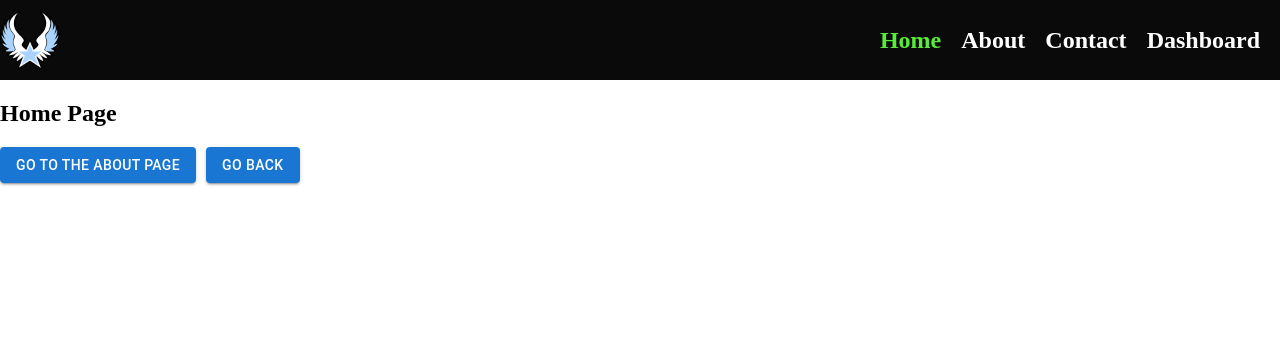
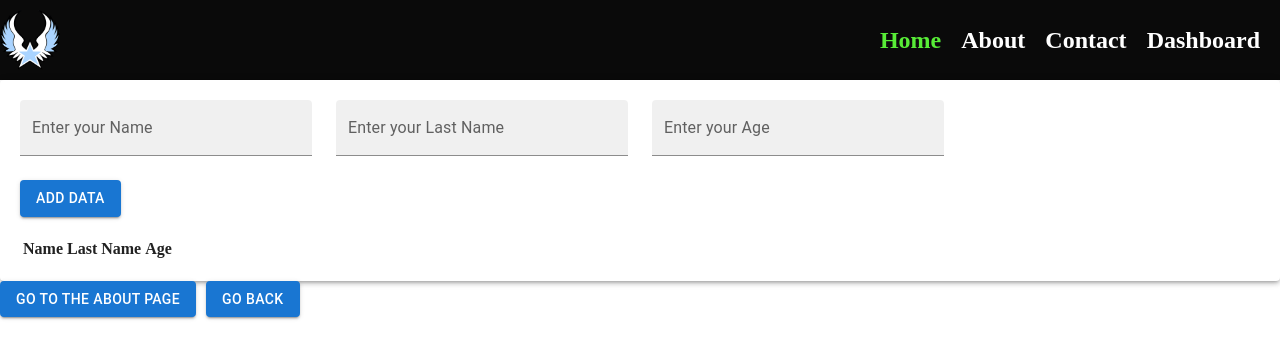
Before and after one commit to Ujala-355/NavFusion_Router, a React (Create React App) app: page / in a window 1280 px wide. Shown: the top 358 px of the page. Built offline with nearby package versions, Linux system fonts and the light colour scheme.

Commit message:
home page createuser information

```diff
--- a/src/Home/home.js
+++ b/src/Home/home.js
@@ -1,6 +1,7 @@
 import React from "react";
 import Button from "@mui/material/Button";
 import {useNavigate} from "react-router-dom";
+import Data from "./information"
 const Home=()=>{
     const navigate=useNavigate()
     const handle=()=>{
@@ -11,8 +12,8 @@ const Home=()=>{
     }
     return(
         <>
+            <Data/>
             <section>
-                <h1>Home Page</h1>
                 <Button onClick={handle} variant="contained" style={buttonStyle} >Go to the About page</Button>
                 <Button onClick={()=>navigate(-1)} variant="contained">Go Back</Button>
             </section>
--- /dev/null
+++ b/src/Home/information.js
@@ -0,0 +1,84 @@
+import React, { useState } from "react";
+import Paper from "@mui/material/Paper";
+import Grid from "@mui/material/Grid";
+import TextField from "@mui/material/TextField";
+import Button from "@mui/material/Button";
+
+const Data = () => {
+    const [data, setData] = useState([]);
+    const [name, setName] = useState("");
+    const [lastName, setLastName] = useState("");
+    const [age, setAge] = useState("");
+
+    const handleData = () => {
+        if (name && lastName && age) {
+            setData([...data, { name, lastName, age }]);
+            setName("");
+            setLastName("");
+            setAge("");
+        }
+    };
+    return (
+        <>
+            <Paper elevation={3} style={{ padding: "20px" }}>
+            <Grid container spacing={3}>
+                <Grid item lg={3} sx={6} xs={12}>
+                <TextField
+                    fullWidth
+                    id="filled-basic"
+                    label="Enter your Name"
+                    variant="filled"
+                    value={name}
+                    color="secondary"
+                    onChange={(e) => setName(e.target.value)}
+                />
+                </Grid>
+                <Grid item lg={3} sx={6} xs={12}>
+                    <TextField
+                        fullWidth
+                        id="filled-basic"
+                        label="Enter your Last Name"
+                        variant="filled"
+                        value={lastName}
+                        color="secondary"
+                        onChange={(e) => setLastName(e.target.value)}
+                    />
+                </Grid>
+                <Grid item lg={3} sx={6} xs={12}>
+                    <TextField
+                        fullWidth
+                        id="filled-basic"
+                        label="Enter your Age"
+                        variant="filled"
+                        value={age}
+                        color="secondary"
+                        onChange={(e) => setAge(e.target.value)}
+                    />
+                </Grid>
+                <Grid item xs={12}>
+                    <Button variant="contained" onClick={handleData}>Add Data</Button>
+                </Grid>
+            </Grid>
+            <table style={{ marginTop: "20px" }}>
+                <thead>
+                <tr>
+                    <th>Name</th>
+                    <th>Last Name</th>
+                    <th>Age</th>
+                </tr>
+                </thead>
+                <tbody>
+                {data.map((item, index) => (
+                    <tr key={index}>
+                    <td>{item.name}</td>
+                    <td>{item.lastName}</td>
+                    <td>{item.age}</td>
+                    </tr>
+                ))}
+                </tbody>
+            </table>
+            </Paper>
+        </>
+    );
+};
+export default Data;
```
Also changed, not shown: 1 other file (tests, documents, lock files or other folders).
